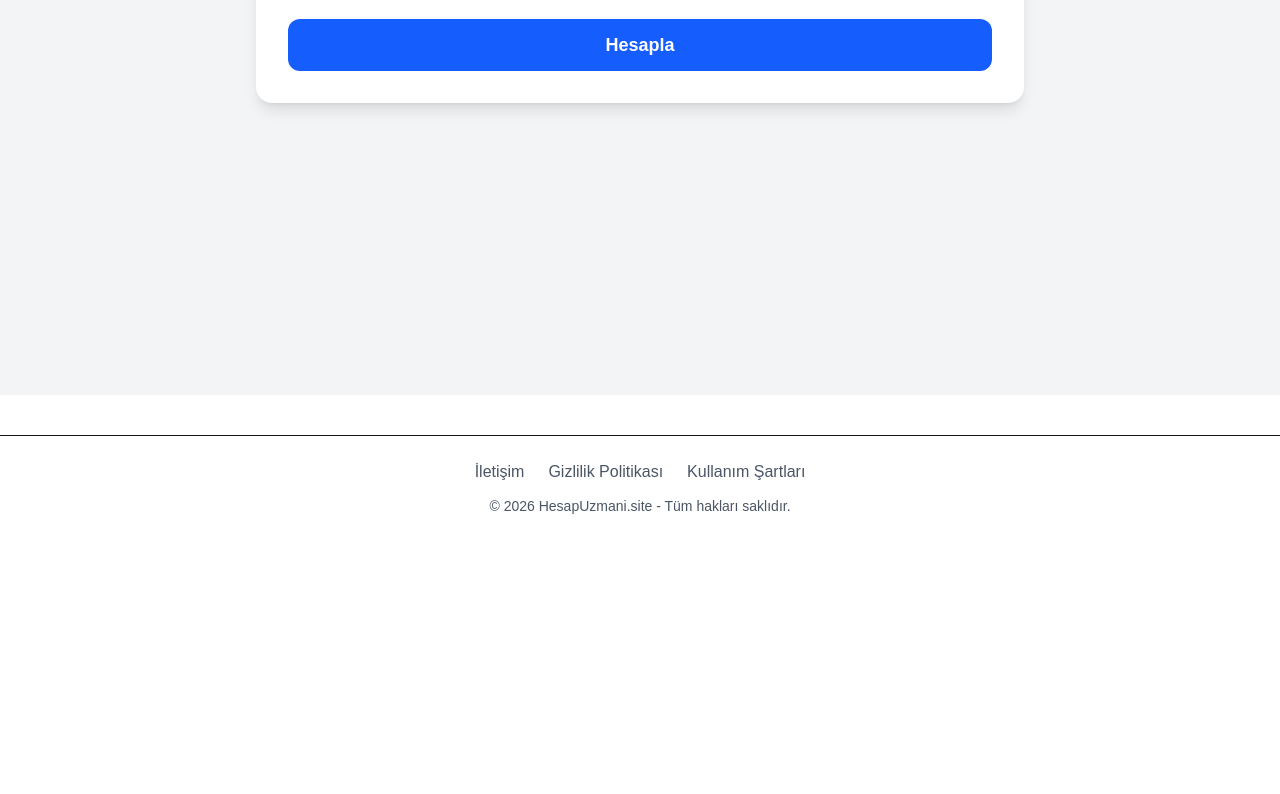
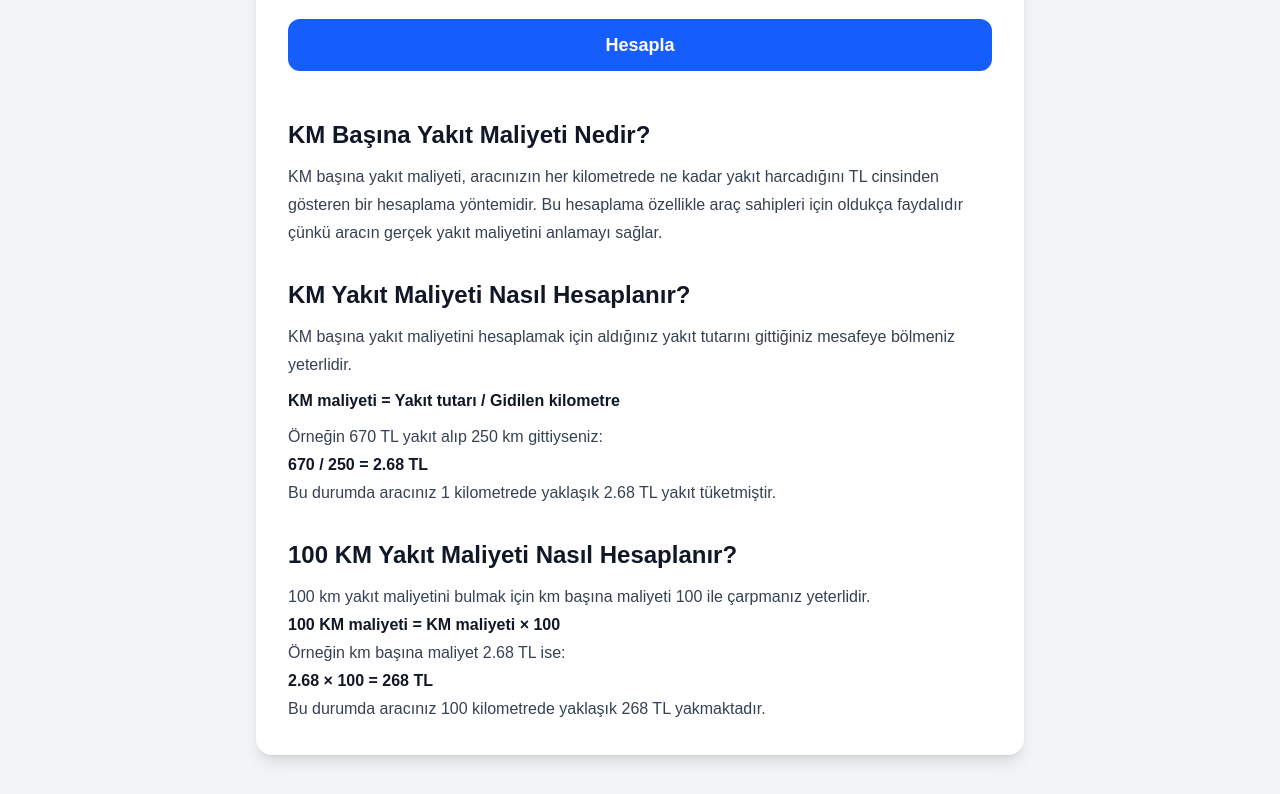
Before and after one commit to erkanckr455/kolayhesapla, a Next.js app: page /arac-km-maliyeti in a window 1280 px wide. Shown: the part 466-1260 px from the top of the page. Before the commit the page ends 1006 px from the top, so only its background shows below. Built offline with nearby package versions, Linux system fonts and the light colour scheme.

Commit message:
Arac km maliyeti hesaplama sayfasi eklendi

```diff
--- a/app/arac-km-maliyeti/page.tsx
+++ b/app/arac-km-maliyeti/page.tsx
@@ -30,7 +30,7 @@ export default function AracKmMaliyeti() {
 
     <CalculatorLayout
       title="Araç Yakıt KM Maliyeti Hesaplama"
-      description="Aldığınız yakıt tutarına ve gittiğiniz mesafeye göre km başına yakıt maliyetini hesaplayın."
+      description="Aldığınız yakıt tutarına ve gittiğiniz mesafeye göre km başına yakıt maliyetini ve 100 km yakıt maliyetini hesaplayın."
     >
 
       <div className="space-y-5">
@@ -88,6 +88,77 @@ export default function AracKmMaliyeti() {
         </div>
       )}
 
+      <div className="mt-12 space-y-8 text-gray-700 leading-7">
+
+        <section>
+          <h2 className="text-2xl font-bold text-gray-900 mb-3">
+            KM Başına Yakıt Maliyeti Nedir?
+          </h2>
+
+          <p>
+            KM başına yakıt maliyeti, aracınızın her kilometrede ne kadar yakıt harcadığını
+            TL cinsinden gösteren bir hesaplama yöntemidir. Bu hesaplama özellikle
+            araç sahipleri için oldukça faydalıdır çünkü aracın gerçek yakıt
+            maliyetini anlamayı sağlar.
+          </p>
+        </section>
+
+        <section>
+          <h2 className="text-2xl font-bold text-gray-900 mb-3">
+            KM Yakıt Maliyeti Nasıl Hesaplanır?
+          </h2>
+
+          <p>
+            KM başına yakıt maliyetini hesaplamak için aldığınız yakıt tutarını
+            gittiğiniz mesafeye bölmeniz yeterlidir.
+          </p>
+
+          <p className="font-semibold text-gray-900 mt-2">
+            KM maliyeti = Yakıt tutarı / Gidilen kilometre
+          </p>
+
+          <p className="mt-2">
+            Örneğin 670 TL yakıt alıp 250 km gittiyseniz:
+          </p>
+
+          <p className="font-semibold text-gray-900">
+            670 / 250 = 2.68 TL
+          </p>
+
+          <p>
+            Bu durumda aracınız 1 kilometrede yaklaşık 2.68 TL yakıt tüketmiştir.
+          </p>
+        </section>
+
+        <section>
+          <h2 className="text-2xl font-bold text-gray-900 mb-3">
+            100 KM Yakıt Maliyeti Nasıl Hesaplanır?
+          </h2>
+
+          <p>
+            100 km yakıt maliyetini bulmak için km başına maliyeti 100 ile
+            çarpmanız yeterlidir.
+          </p>
+
+          <p className="font-semibold text-gray-900">
+            100 KM maliyeti = KM maliyeti × 100
+          </p>
+
+          <p>
+            Örneğin km başına maliyet 2.68 TL ise:
+          </p>
+
+          <p className="font-semibold text-gray-900">
+            2.68 × 100 = 268 TL
+          </p>
+
+          <p>
+            Bu durumda aracınız 100 kilometrede yaklaşık 268 TL yakmaktadır.
+          </p>
+        </section>
+
+      </div>
+
     </CalculatorLayout>
 
   )
```
